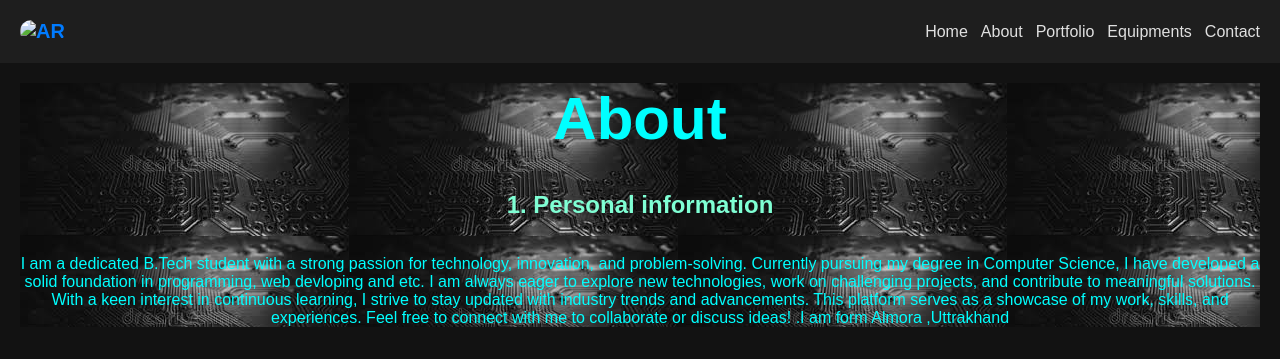
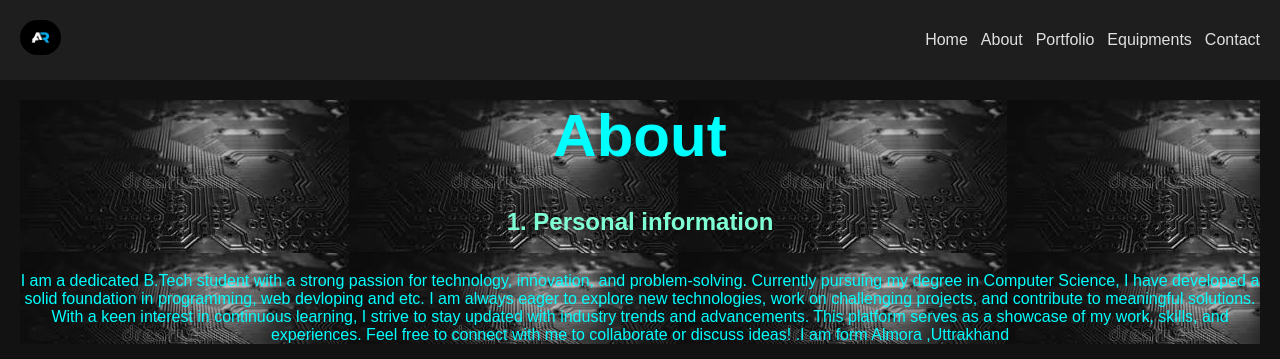
Before and after one commit to AjeetRawat2/MyPortfolioweb, a plain HTML site: page about.html in a window 1280 px wide. Shown: the top 359 px of the page. Drawn offline with Linux system fonts and the light colour scheme.

Commit message:
Update about.html

```diff
--- a/about.html
+++ b/about.html
@@ -11,7 +11,7 @@
 <body>
 
     <header>
-        <div class="logo"><img style="height: 35px;" src="assets/ar.png" alt="AR"></div>
+        <div class="logo"><img style="height: 35px;" src="ar.png" alt="AR"></div>
         <nav>
             <ul>
                 <li><a href="index.html">Home</a></li>
```
